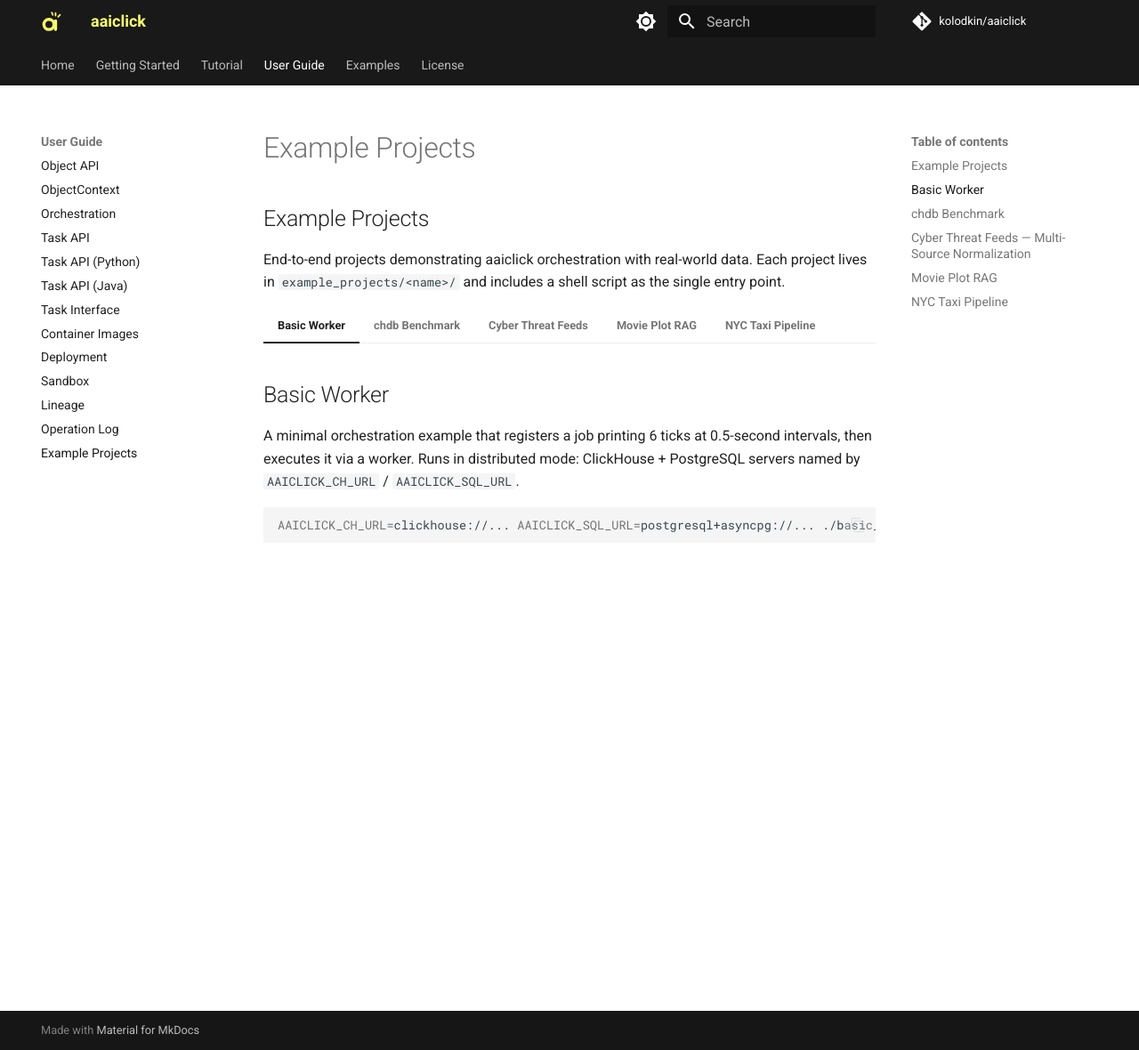
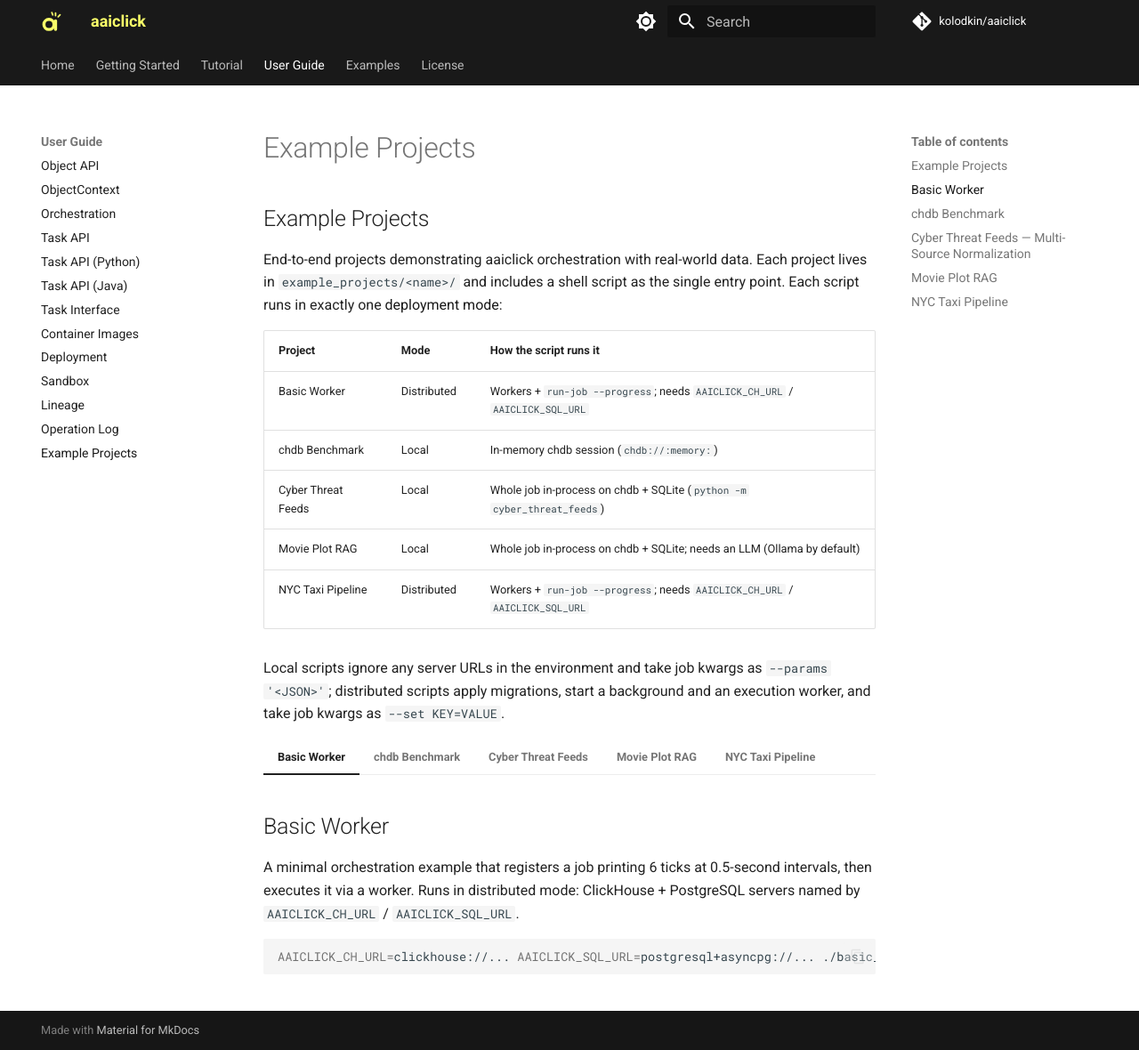
Before and after one commit to kolodkin/aaiclick, an MkDocs documentation site: the page built from docs/user_guide/example_projects.md, in a window 1280 px wide and 1180 px high. Shown: the whole window at 89% size. Built offline with MkDocs 1.6.1 and Material for MkDocs 9.7.7, drawn with Linux system fonts in a browser that asks for light colours; comment, search, counter and statistics services are not loaded.

Commit message:
docs: say which deployment mode each example project runs in
Co-Authored-By: Claude Opus 5.5 <noreply@anthropic.com>
Claude-Session: https://claude.ai/code/session_01LcC1u9sfxriTjLe2CZPJUM

````diff
--- a/docs/user_guide/example_projects.md
+++ b/docs/user_guide/example_projects.md
@@ -3,7 +3,20 @@ Example Projects
 
 End-to-end projects demonstrating aaiclick orchestration with real-world data.
 Each project lives in `example_projects/<name>/` and includes a shell
-script as the single entry point.
+script as the single entry point. Each script runs in exactly one
+[deployment mode](orchestration.md#deployment-modes):
+
+| Project            | Mode        | How the script runs it                                                       |
+|--------------------|-------------|------------------------------------------------------------------------------|
+| Basic Worker       | Distributed | Workers + `run-job --progress`; needs `AAICLICK_CH_URL` / `AAICLICK_SQL_URL` |
+| chdb Benchmark     | Local       | In-memory chdb session (`chdb://:memory:`)                                   |
+| Cyber Threat Feeds | Local       | Whole job in-process on chdb + SQLite (`python -m cyber_threat_feeds`)       |
+| Movie Plot RAG     | Local       | Whole job in-process on chdb + SQLite; needs an LLM (Ollama by default)      |
+| NYC Taxi Pipeline  | Distributed | Workers + `run-job --progress`; needs `AAICLICK_CH_URL` / `AAICLICK_SQL_URL` |
+
+Local scripts ignore any server URLs in the environment and take job kwargs as
+`--params '<JSON>'`; distributed scripts apply migrations, start a background
+and an execution worker, and take job kwargs as `--set KEY=VALUE`.
 
 === "Basic Worker"
 
--- a/example_projects/chdb_benchmark/README.md
+++ b/example_projects/chdb_benchmark/README.md
@@ -1,7 +1,7 @@
 chdb Benchmark
 ---
 
-Compares aaiclick's Object API against native chdb SQL on identical data (1M rows, 10 runs averaged). Measures ingest, column sum, multiply, filter, sort, count distinct, and group-by operations.
+Compares aaiclick's Object API against native chdb SQL on identical data (1M rows, 10 runs averaged). Measures ingest, column sum, multiply, filter, sort, count distinct, and group-by operations. Runs in local mode: an in-memory chdb session, no servers.
 
 ```bash
 ./chdb_benchmark.sh
````
